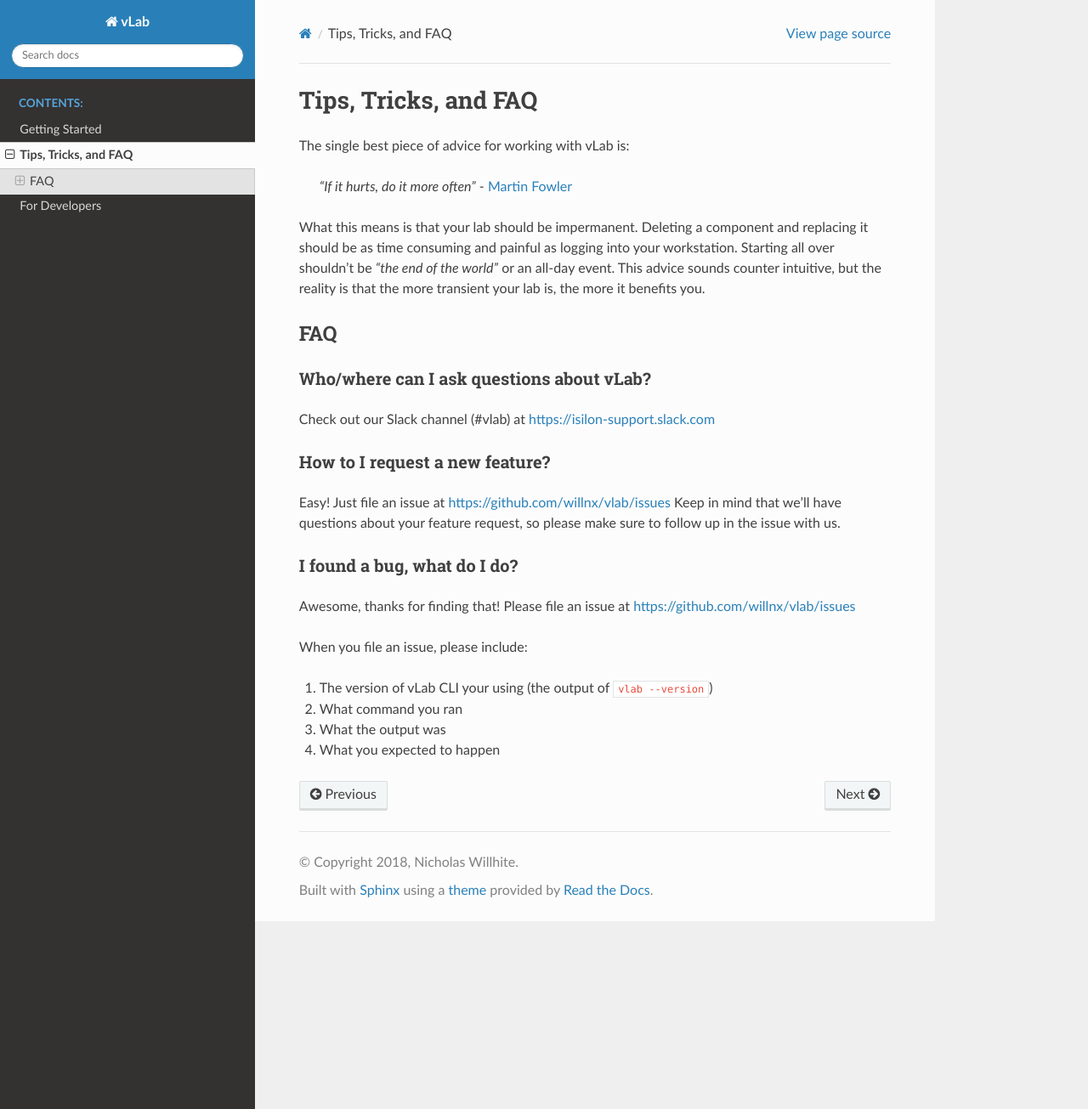
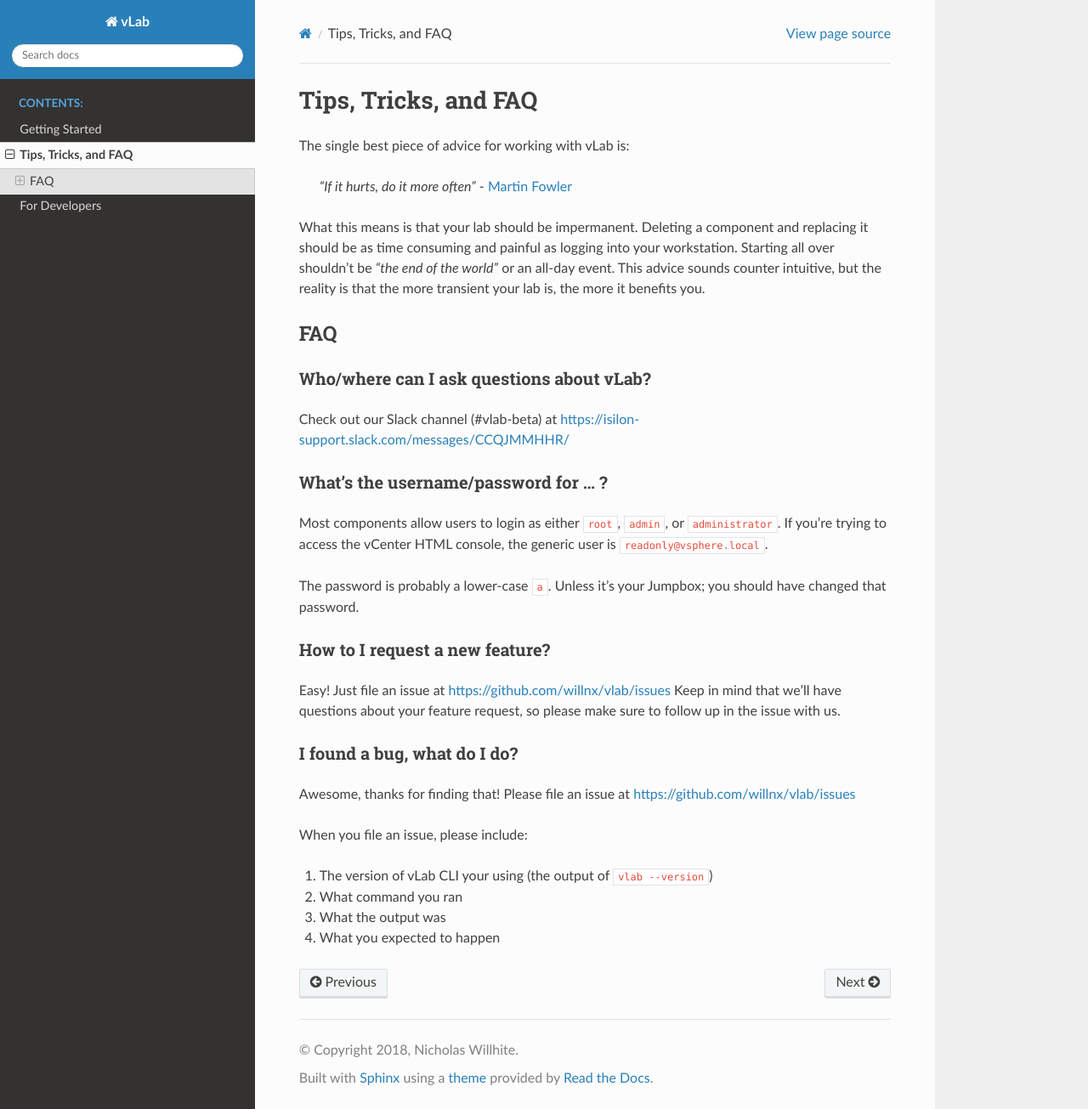
Before and after one commit to willnx/vlab_docs, a Sphinx documentation site: the page built from docs/source/tips_and_faq.rst, in a window 1280 px wide and 1305 px high. Shown: the whole window at 85% size. Built offline with Sphinx 7.4.7 and the Read the Docs theme 2.0.0, drawn with Linux system fonts in a browser that asks for light colours.

Commit message:
updated tips and tricks per beta feedback

```diff
--- a/docs/source/tips_and_faq.rst
+++ b/docs/source/tips_and_faq.rst
@@ -20,7 +20,17 @@ FAQ
 Who/where can I ask questions about vLab?
 =========================================
 
-Check out our Slack channel (#vlab) at https://isilon-support.slack.com
+Check out our Slack channel (#vlab-beta) at https://isilon-support.slack.com/messages/CCQJMMHHR/
+
+
+What's the username/password for ... ?
+======================================
+
+Most components allow users to login as either ``root``, ``admin``, or ``administrator``.
+If you're trying to access the vCenter HTML console, the generic user is ``readonly@vsphere.local``.
+
+The password is probably a lower-case ``a``. Unless it's your Jumpbox; you should
+have changed that password.
 
 
 How to I request a new feature?
```
